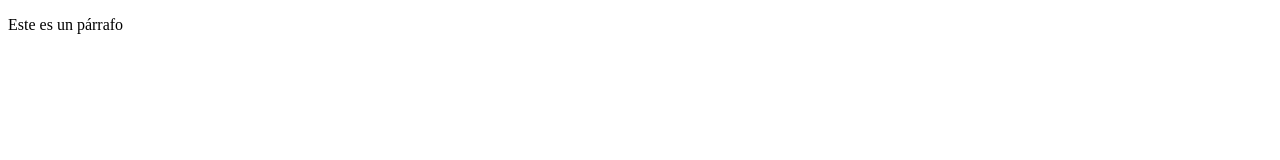
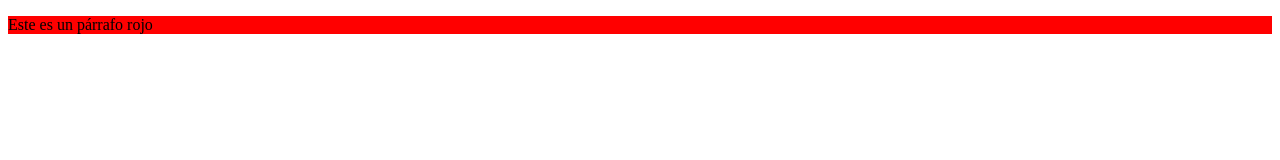
Before and after one commit to jpablogpro/git_v1, a plain HTML site: page index.html in a window 1280 px wide. Drawn offline with Linux system fonts and the light colour scheme.

Commit message:
Modify styles

```diff
--- a/css/style.css
+++ b/css/style.css
@@ -0,0 +1,3 @@
+p {
+    background-color: red;
+}
--- a/index.html
+++ b/index.html
@@ -7,6 +7,6 @@
     <link rel="stylesheet" href="css/style.css">
 </head>
 <body>
-    <p>Este es un párrafo</p>
+    <p>Este es un párrafo rojo</p>
 </body>
 </html>
```
